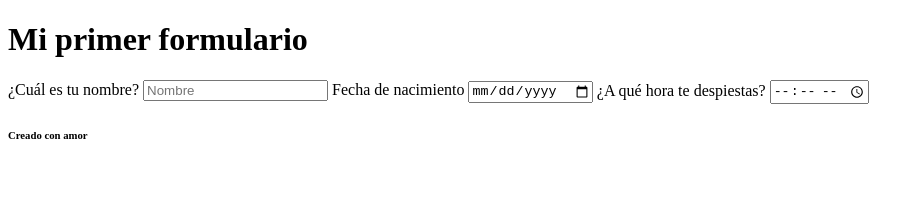
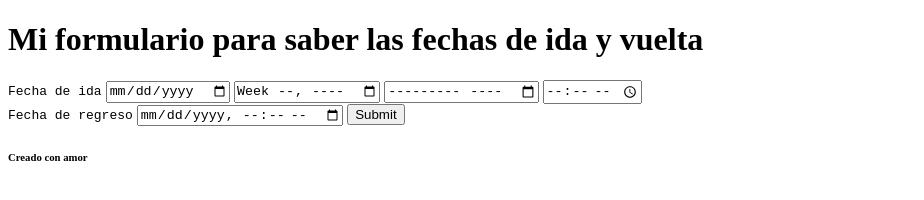
Before and after one commit to sebastian-ruiz-7/html-css-def, a plain HTML site: page index.html in a window 1280 px wide. Shown: the whole page, without its empty margins (0-924 px from the left). Drawn offline with Linux system fonts and the light colour scheme.

Commit message:
Se realizó un formulario un poco más profesional para saber la fecha de ida y vuelta de un viaje

```diff
--- a/index.html
+++ b/index.html
@@ -1,5 +1,5 @@
 <!DOCTYPE html>
-<html lang="en">
+<html lang="es">
 <head>
     <meta charset="UTF-8">
     <meta http-equiv="X-UA-Compatible" content="IE=edge">
@@ -14,26 +14,42 @@
 <body>
 
     <header>
-        <h1>Mi primer formulario</h1>
+        <h1>Mi formulario para saber las fechas de ida y vuelta</h1>
     </header>
 
     <main>
         <section>
             <form action="">
-                <label for="name">
-                    <span>¿Cuál es tu nombre?</span>
-                    <input type="text" placeholder="Nombre" id="name">
+                <label for="fecha-ida">
+                    <samp>Fecha de ida</samp>
+                    <input type="date" id="fecha-ida" name="fecha-ida">
+
                 </label>
 
-                <label for="birthday">
-                    <span>Fecha de nacimiento</span>
-                    <input type="date" id="birthday">
+                <label for="week-ida">
+                    <input type="week" id="week-ida" name="week-ida">
                 </label>
 
-                <label for="schedule"></label>
-                <span>¿A qué hora te despiestas?</span>
-                <input type="time" id="schedule">
+                <label for="month-ida">
+                    <input type="month" id="month-ida" name="mothn-ida">
+                </label>
+
+                <label for="">
+                    <input type="time" id="schedule-ida" name="schedule-ida">
+                </label>
             </form>
+        </section>
+
+
+        <section>
+            <form action="">
+                <samp>Fecha de regreso</samp>
+            <label for="">
+                <input type="datetime-local" id="date-vuelta" name="date-vuelta">
+            </label>
+            <input type="submit">
+            </form>
+
         </section>
     </main>
 
```
